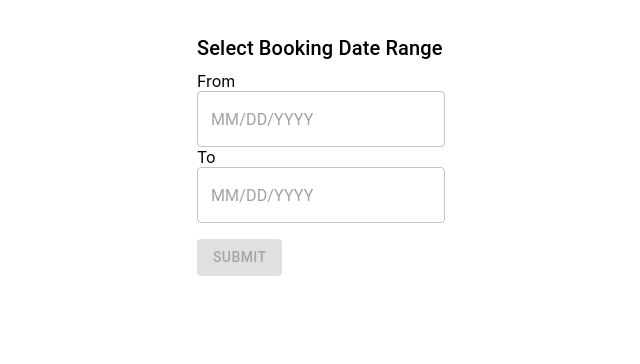
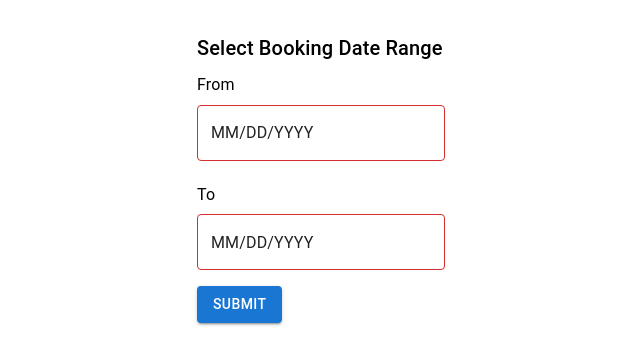
Before and after one commit to yadavsatyapal1999/vehicle, a React (Create React App) app in the folder frontend/: page /date in a window 1280 px wide. Shown: the top 364 px of the page, without its empty margins (167-807 px from the left). Built offline with nearby package versions, Linux system fonts and the light colour scheme.

Commit message:
"completed with some bug"

```diff
--- a/frontend/src/Component/DateRangeSelector.jsx
+++ b/frontend/src/Component/DateRangeSelector.jsx
@@ -1,32 +1,81 @@
-import React, { useState } from 'react';
+import React, { useState, useContext } from 'react';
 import { AdapterDayjs } from '@mui/x-date-pickers/AdapterDayjs';
 import { LocalizationProvider } from '@mui/x-date-pickers/LocalizationProvider';
 import { DatePicker } from '@mui/x-date-pickers/DatePicker';
 import Box from '@mui/material/Box';
 import Typography from '@mui/material/Typography';
 import Button from '@mui/material/Button';
-import TextField from '@mui/material/TextField';
-import { Container } from '@mui/material';
-import {Context} from '../Context/ContextProvide';
-import { useContext } from 'react';
-import { useNavigate } from 'react-router-dom';
+import { Container, TextField } from '@mui/material';
+import { Context } from '../Context/ContextProvide';
 
 function DateRangeSelector() {
-  const{startDate, SetStartDate, endDate, SetendDate} = useContext(Context);
-  const navigate = useNavigate();
+  const { startDate, SetStartDate, endDate, SetendDate, data, SetData } = useContext(Context);
+  const [errors, setErrors] = useState({});
+
+  const validate = () => {
+    const newErrors = {};
+
+    if (!data.firstname) {
+      newErrors.firstname = "First name is required";
+    }
+    if (!data.lastname) {
+      newErrors.lastname = "Last name is required";
+    }
+    if (!data.wheel) {
+      newErrors.wheel = "Wheel is required";
+    }
+    if (!data.model) {
+      newErrors.model = "Model is required";
+    }
+    if (!data.from) {
+      newErrors.from = "From date is required";
+    } else if (!isValidDate(data.from)) {
+      newErrors.from = "From date is invalid";
+    }
+    if (!data.to) {
+      newErrors.to = "To date is required";
+    } else if (!isValidDate(data.to)) {
+      newErrors.to = "To date is invalid";
+    }
+
+    setErrors(newErrors);
+    return Object.keys(newErrors).length === 0;
+  };
+
+  const isValidDate = (dateString) => {
+    const regEx = /^\d{4}-\d{2}-\d{2}$/;
+    if (!dateString.match(regEx)) return false;  // Invalid format
+    const d = new Date(dateString);
+    const dNum = d.getTime();
+    if (!dNum && dNum !== 0) return false; // NaN value, Invalid date
+    return d.toISOString().slice(0, 10) === dateString;
+  };
 
   const handleStartDateChange = (date) => {
     SetStartDate(date);
+    SetData(prev => ({
+      ...prev,
+      from: date ? date.format('YYYY-MM-DD') : ''
+    }));
   };
 
   const handleEndDateChange = (date) => {
     SetendDate(date);
+    SetData(prev => ({
+      ...prev,
+      to: date ? date.format('YYYY-MM-DD') : ''
+    }));
   };
 
   const handleSubmit = () => {
-
-    console.log('Selected start date:', startDate);
-    console.log('Selected end date:', endDate);
+    if (validate()) {
+      console.log(data);
+      console.log('Selected start date:', startDate);
+      console.log('Selected end date:', endDate);
+      // Proceed with form submission or further actions
+    } else {
+      window.alert("There are errors in the form");
+    }
   };
 
   return (
@@ -36,22 +85,32 @@ function DateRangeSelector() {
           Select Booking Date Range
         </Typography>
         <LocalizationProvider dateAdapter={AdapterDayjs}>
-      <Typography variant="h10" gutterBottom>
-        From
-      </Typography> <br/>
-      <DatePicker/>
-      <br/>
-      <Typography variant="h10" gutterBottom>
-        To
-      </Typography> <br/>
-      <DatePicker/>
-      <br/>
-    </LocalizationProvider>
+          <Typography variant="subtitle1" gutterBottom>
+            From
+          </Typography>
+          <DatePicker
+            value={startDate}
+            onChange={handleStartDateChange}
+            renderInput={(params) => <TextField {...params} fullWidth error={!!errors.from} helperText={errors.from} />}
+          />
+          <br /><br />
+          <Typography variant="subtitle1" gutterBottom>
+            To
+          </Typography>
+          <DatePicker
+            value={endDate}
+            onChange={handleEndDateChange}
+            renderInput={(params) => <TextField {...params} fullWidth error={!!errors.to} helperText={errors.to} />}
+          />
+          <br />
+        </LocalizationProvider>
+        {Object.values(errors).map((error, index) => (
+          <Typography key={index} color="error">{error}</Typography>
+        ))}
         <Button
           variant="contained"
           color="primary"
           onClick={handleSubmit}
-          disabled={!startDate || !endDate}
           sx={{ mt: 2 }}
         >
           Submit
--- a/frontend/src/Component/Model.jsx
+++ b/frontend/src/Component/Model.jsx
@@ -15,8 +15,10 @@ import Error from './Error';
 
 export default function Model() {
 
-  const { model, Setmodel,alert,Setalert,SetalertValue } = useContext(Context);
+  const { model, Setmodel,alert,Setalert,SetalertValue,data, SetData  } = useContext(Context);
   const navigate = useNavigate();
+  console.log(data)
+
   useEffect(()=>{
     if(model.length ==0){
       Setalert("True");
@@ -24,11 +26,19 @@ export default function Model() {
     }else{
       Setalert(false);
       SetalertValue("")
-
+      SetData(prev=>({
+        ...prev,
+        model:model[0].model
+      }))
     }
-  })
+  },[])
   let handleChange =(event)=>{
    // Setmodel(event.target.value)
+   console.log(event.target.value)
+   SetData(prev=>({
+    ...prev,
+    model:event.target.value
+  }))
   }
   let submit =()=>{
     Setalert(false);
--- a/frontend/src/Component/Name.jsx
+++ b/frontend/src/Component/Name.jsx
@@ -12,16 +12,24 @@ import Error from "./Error.jsx";
 
 function Name() {
 
-  const { firstname, Setfirstname, lastname, Setlastname,alert,Setalert,SetalertValue } = useContext(Context);
+  const { firstname, Setfirstname, lastname, Setlastname,alert,Setalert,SetalertValue,data, SetData } = useContext(Context);
 
 
   const navigate = useNavigate();
-
+  console.log(data)
   const handleFirstNameChange = (event) => {
     Setfirstname(event.target.value);
+    SetData(prev=>({
+      ...prev,
+      firstname:event.target.value
+    }))
   };
   const handleLastNameChange = (event) => {
     Setlastname(event.target.value);
+    SetData(prev=>({
+      ...prev,
+      lastname:event.target.value
+    }))
   };
 
   const handleSubmit = () => {
--- a/frontend/src/Component/Type.jsx
+++ b/frontend/src/Component/Type.jsx
@@ -16,9 +16,10 @@ import axios from "axios";
 
 export default function Type(){
 
-const{type,alert,Setalert,SetalertValue,selected,SetSelected,Setmodel} = useContext(Context);
+const{type,alert,Setalert,SetalertValue,selected,SetSelected,Setmodel,data, SetData } = useContext(Context);
 const navigate = useNavigate();
 console.log(type)
+console.log(data)
 useEffect(()=>{
   if(type.length ==0){
     Setalert("True");
@@ -31,6 +32,10 @@ useEffect(()=>{
 })
 let handleChange =(event)=>{
   SetSelected(event.target.value)
+  SetData(prev=>({
+    ...prev,
+    type:event.target.value
+  }))
 }
 let submit =async ()=>{
   try {
--- a/frontend/src/Component/Wheels.jsx
+++ b/frontend/src/Component/Wheels.jsx
@@ -14,18 +14,26 @@ import axios from "axios";
 import Error from './Error';
 
 function Wheel() {
-  const { wheel, SetWheel,alert,Setalert,SetalertValue,Settype } = useContext(Context);
+  const { wheel, SetWheel,alert,Setalert,SetalertValue,Settype ,data, SetData } = useContext(Context);
 
   const navigate = useNavigate();
-
+  console.log(data)
   useEffect(() => {
     SetWheel(2)
+    SetData(prev=>({
+      ...prev,
+      wheel:2
+    }))
     SetalertValue("")
   }, []);
   console.log(wheel)
 
   const handleChange = (event) => {
     SetWheel(event.target.value);
+    SetData(prev=>({
+      ...prev,
+      wheel:event.target.value
+    }))
   };
 
   const handleSubmit = async () => {
--- a/frontend/src/Context/ContextProvide.js
+++ b/frontend/src/Context/ContextProvide.js
@@ -15,10 +15,11 @@ function ContextProvider({ children }) {
     const [alertValue, SetalertValue] = useState();
     const [vehicle, SetVehicle] = useState();
     const[selected,SetSelected] = useState();
+    const[data,SetData] = useState()
     return <Context.Provider value={{
         firstname, Setfirstname, lastname, Setlastname, wheel, SetWheel, type, Settype, model, Setmodel
         , startDate, SetStartDate, endDate, SetendDate, alert, Setalert, alertValue, SetalertValue, vehicle,
-         SetVehicle,selected,SetSelected
+         SetVehicle,selected,SetSelected,data,SetData
     }}>
         {children}
     </Context.Provider>
```
